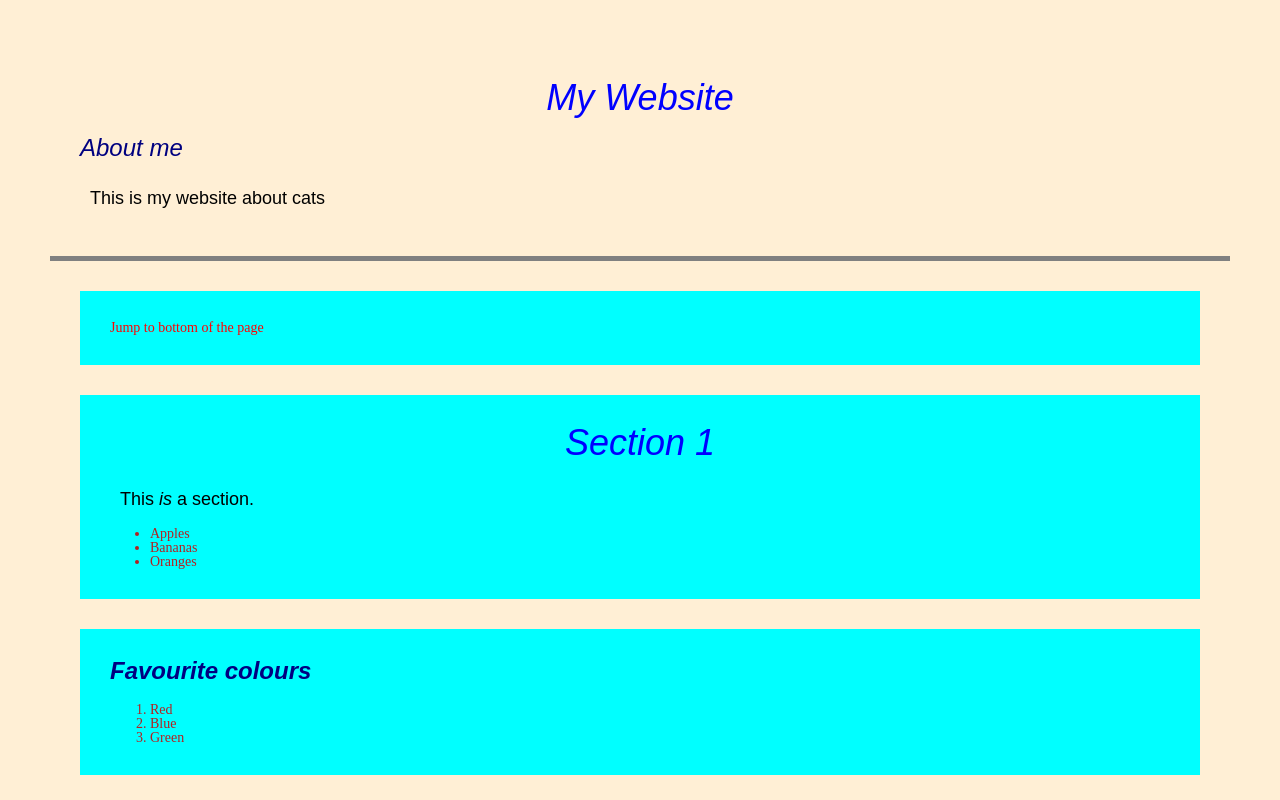
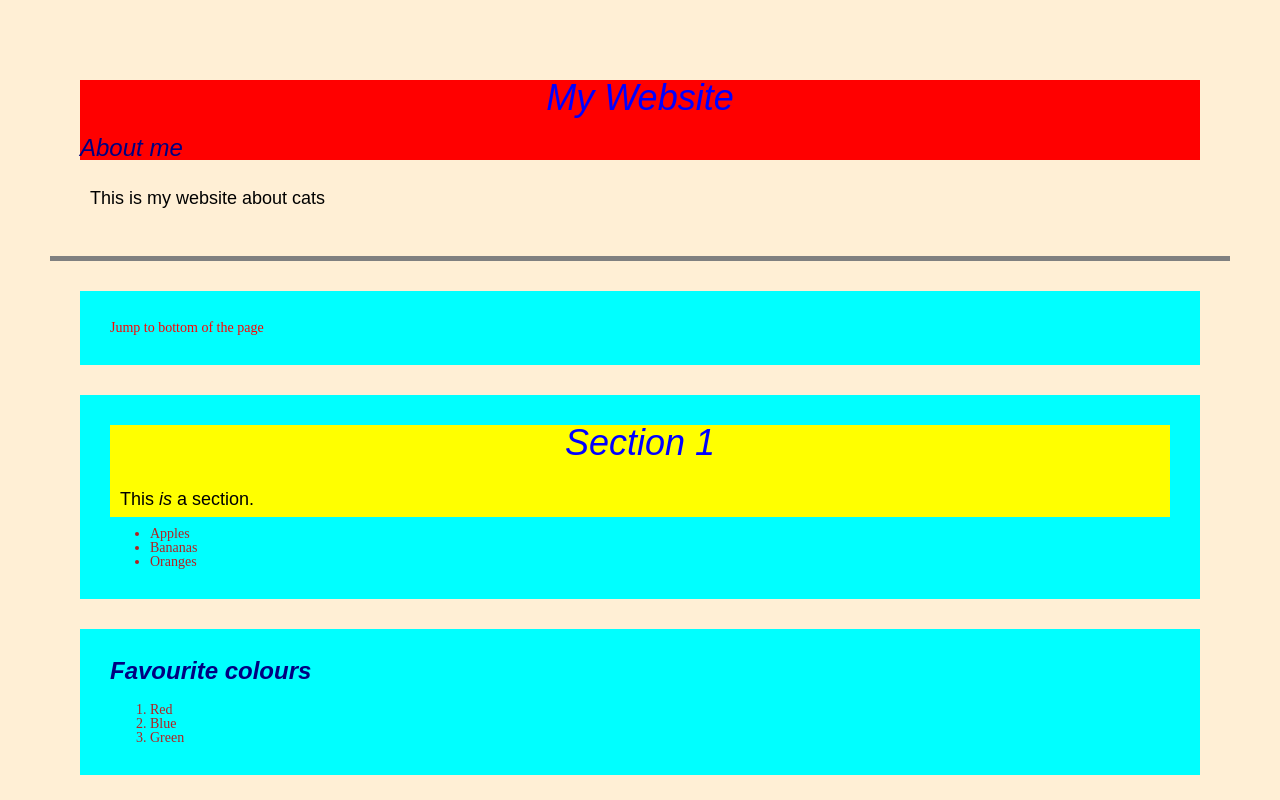
Before and after one commit to RoseBarter/Website, a plain HTML site: page index.html in a window 1280 px wide. Shown: the top 800 px of the page. Drawn offline with Linux system fonts and the light colour scheme.

Commit message:
Update style.css

```diff
--- a/style.css
+++ b/style.css
@@ -82,5 +82,17 @@ a:visited {
 header,
 section,
 footer {
-  padding:30px;
+  padding: 30px;
 }
+
+.title {
+  background-color: red;
+}
+
+.tItle {
+  background-color: yellow;
+}
+
+#epic {
+color: purple;
+}
```
